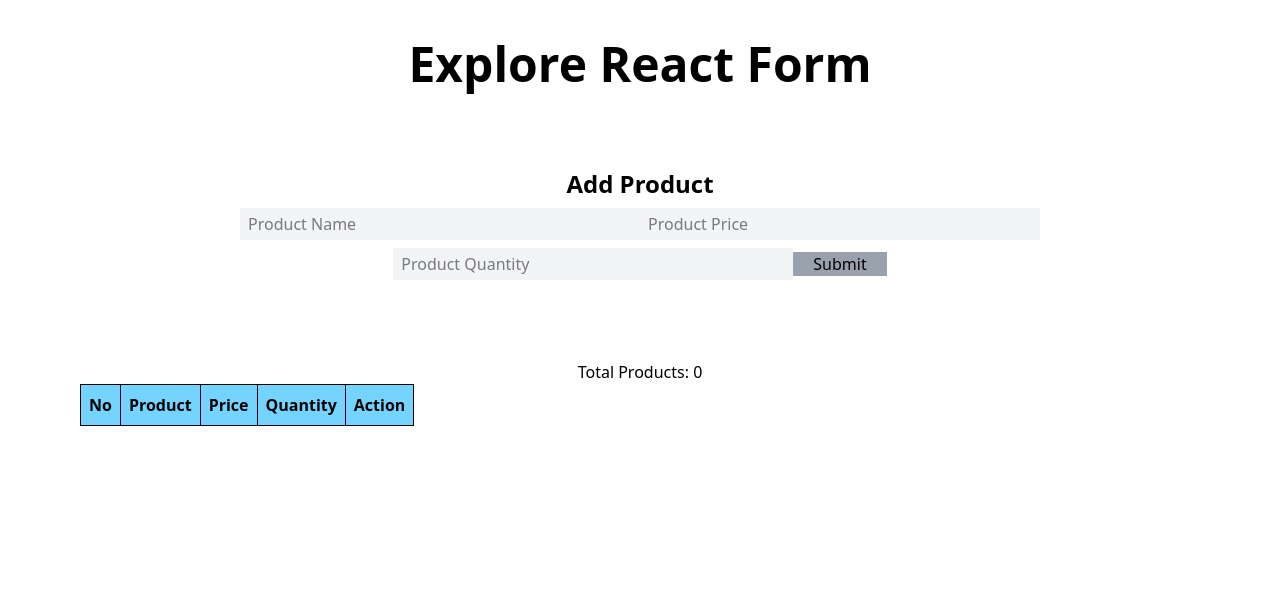
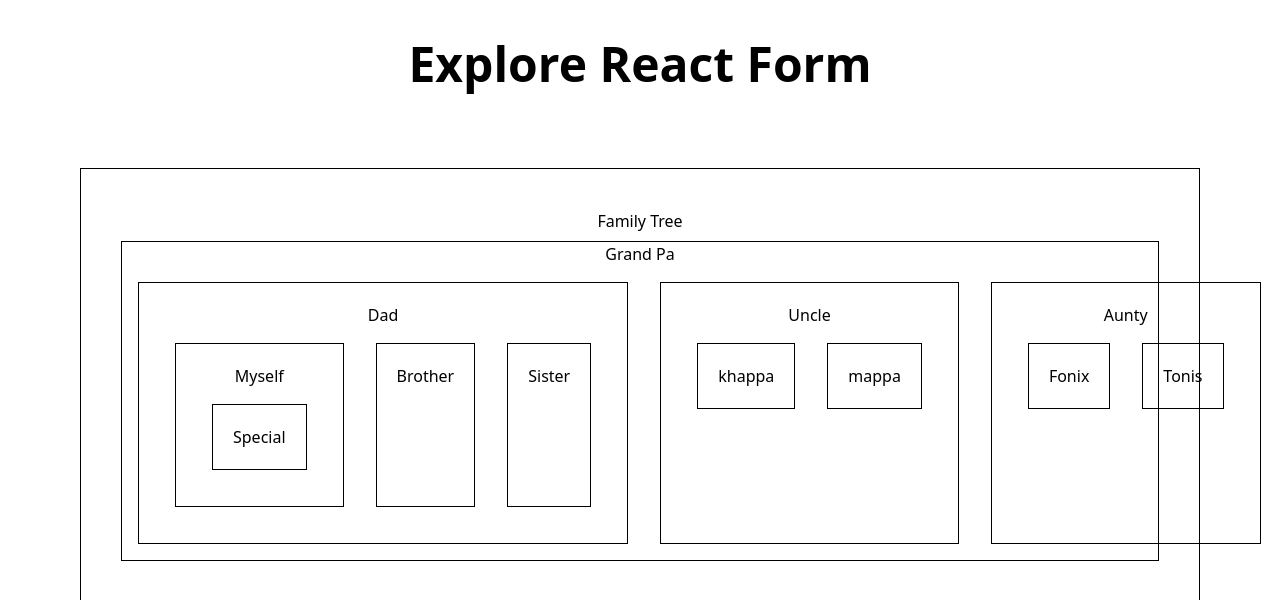
Before and after one commit to shehabRabby/Milestone-8-M-44, a React (Vite) app: page / in a window 1280 px wide. Shown: the top 600 px of the page. Built offline with nearby package versions, Linux system fonts and the light colour scheme.

Commit message:
add family Tree

```diff
--- a/src/App.jsx
+++ b/src/App.jsx
@@ -1,6 +1,7 @@
 
 import './App.css'
 import ControlField from './Cmponents/ControlledField/ControlField'
+import FamilyTree from './Cmponents/FamilyTree/FamilyTree'
 import FromAction from './Cmponents/FormAction/FromAction'
 import HookForm from './Cmponents/HookFrom/HookForm'
 import ProductManagement from './Cmponents/ProductManagement/ProductManagement'
@@ -18,7 +19,8 @@ function App() {
       {/* <ControlField></ControlField> */}
       {/* <UnControlledField></UnControlledField> */}
       {/* <HookForm></HookForm> */}
-      <ProductManagement></ProductManagement>
+      {/* <ProductManagement></ProductManagement> */}
+      <FamilyTree></FamilyTree>
     </>
   )
 }
--- /dev/null
+++ b/src/Cmponents/FamilyTree/Aunty.jsx
@@ -0,0 +1,16 @@
+import React from 'react';
+import Cousin from './Cousin';
+
+const Aunty = () => {
+    return (
+        <div className='border-1 m-4 p-5'>
+            <h3>Aunty</h3>
+            <section className='flex'>
+                <Cousin name="Fonix"></Cousin>
+                <Cousin name="Tonis"></Cousin>
+            </section>
+        </div>
+    );
+};
+
+export default Aunty;
--- /dev/null
+++ b/src/Cmponents/FamilyTree/Brother.jsx
@@ -0,0 +1,11 @@
+import React from 'react';
+
+const Brother = () => {
+    return (
+        <div className='border-1 m-4 p-5'>
+            <h3>Brother</h3>
+        </div>
+    );
+};
+
+export default Brother;
--- /dev/null
+++ b/src/Cmponents/FamilyTree/Cousin.jsx
@@ -0,0 +1,11 @@
+import React from 'react';
+
+const Cousin = ({name}) => {
+    return (
+        <div className='border-1 m-4 p-5'>
+            <h3>{name}</h3>
+        </div>
+    );
+};
+
+export default Cousin;
--- /dev/null
+++ b/src/Cmponents/FamilyTree/Dad.jsx
@@ -0,0 +1,19 @@
+import React from 'react';
+import Myself from './Myself';
+import Brother from './Brother';
+import Sister from './Sister';
+
+const Dad = () => {
+    return (
+        <div className='border-1 m-4 p-5'>
+            <h3>Dad</h3>
+           <section className='flex'>
+                <Myself></Myself>
+                <Brother></Brother>
+                <Sister></Sister>
+           </section>
+        </div>
+    );
+};
+
+export default Dad;
--- /dev/null
+++ b/src/Cmponents/FamilyTree/FamilyTree.jsx
@@ -0,0 +1,19 @@
+import React from 'react';
+import Grandpa from './Grandpa';
+import Dad from './Dad';
+import Uncle from './Uncle';
+import Aunty from './Aunty';
+
+const FamilyTree = () => {
+
+    const asset = 'diamond';
+    return (
+        <div className="m-20 text-center family-tree border-1 p-10 ">
+            <h2>Family Tree</h2>
+            <Grandpa></Grandpa>
+
+        </div>
+    );
+};
+
+export default FamilyTree;
--- /dev/null
+++ b/src/Cmponents/FamilyTree/Grandpa.jsx
@@ -0,0 +1,21 @@
+import React from "react";
+import Dad from "./Dad";
+import Uncle from "./Uncle";
+import Aunty from "./Aunty";
+
+const Grandpa = () => {
+
+
+  return (
+    <div className="border-1 mt-2">
+      <h3>Grand Pa</h3>
+      <section className="flex justify-between">
+        <Dad></Dad>
+        <Uncle></Uncle>
+        <Aunty></Aunty>
+      </section>
+    </div>
+  );
+};
+
+export default Grandpa;
--- /dev/null
+++ b/src/Cmponents/FamilyTree/Myself.jsx
@@ -0,0 +1,15 @@
+import React from 'react';
+import Special from './Special';
+
+const Myself = () => {
+    return (
+        <div className='border-1 m-4 p-5'>
+            <h3>Myself</h3>
+            <section>
+                <Special></Special>
+            </section>
+        </div>
+    );
+};
+
+export default Myself;
--- /dev/null
+++ b/src/Cmponents/FamilyTree/Sister.jsx
@@ -0,0 +1,11 @@
+import React from 'react';
+
+const Sister = () => {
+    return (
+        <div className='border-1 m-4 p-5'>
+            <h3>Sister</h3>
+        </div>
+    );
+};
+
+export default Sister;
--- /dev/null
+++ b/src/Cmponents/FamilyTree/Special.jsx
@@ -0,0 +1,11 @@
+import React from 'react';
+
+const Special = () => {
+    return (
+        <div  className='border-1 m-4 p-5'>
+            <h3>Special</h3>
+        </div>
+    );
+};
+
+export default Special;
--- /dev/null
+++ b/src/Cmponents/FamilyTree/Uncle.jsx
@@ -0,0 +1,16 @@
+import React from 'react';
+import Cousin from './Cousin';
+
+const Uncle = () => {
+    return (
+        <div className='border-1 m-4 p-5'>
+            <h3>Uncle</h3>
+           <section className='flex'>
+             <Cousin name="khappa"></Cousin>
+            <Cousin name="mappa"></Cousin>
+           </section>
+        </div>
+    );
+};
+
+export default Uncle;
--- a/src/Cmponents/ProductManagement/ProductForm.jsx
+++ b/src/Cmponents/ProductManagement/ProductForm.jsx
@@ -31,9 +31,9 @@ const ProductForm = ({handleAddProducts}) => {
         <div className="m-20 text-center">
             <h3 className='text-2xl font-bold'>Add Product</h3>
             <form onSubmit={handleProductSubmit}>
-                <input  className=' h-8 w-100  bg-gray-100 px-2' type="text" name='name' placeholder='Product Name' />
-                <input className=' h-8 w-100  bg-gray-100 px-2 mt-2' type="text" name='price' placeholder='Product Price' />
-                <input className=' h-8 w-100  bg-gray-100 px-2 mt-2' type="text" name='Quantity' placeholder='Product Quantity' />
+                <input  className=' h-8 w-100  bg-gray-100 px-2' type="text" name='name' placeholder='Product Name' /><br />
+                <input className=' h-8 w-100  bg-gray-100 px-2 mt-2' type="text" name='price' placeholder='Product Price' /><br />
+                <input className=' h-8 w-100  bg-gray-100 px-2 mt-2' type="text" name='Quantity' placeholder='Product Quantity' /><br />
                 <input className='bg-gray-400 px-5 mt-2' type="submit" value="Submit"/>
             </form>
             <p className='text-center text-xl mt-2 text-red-500'><small>{error}</small></p>
```
